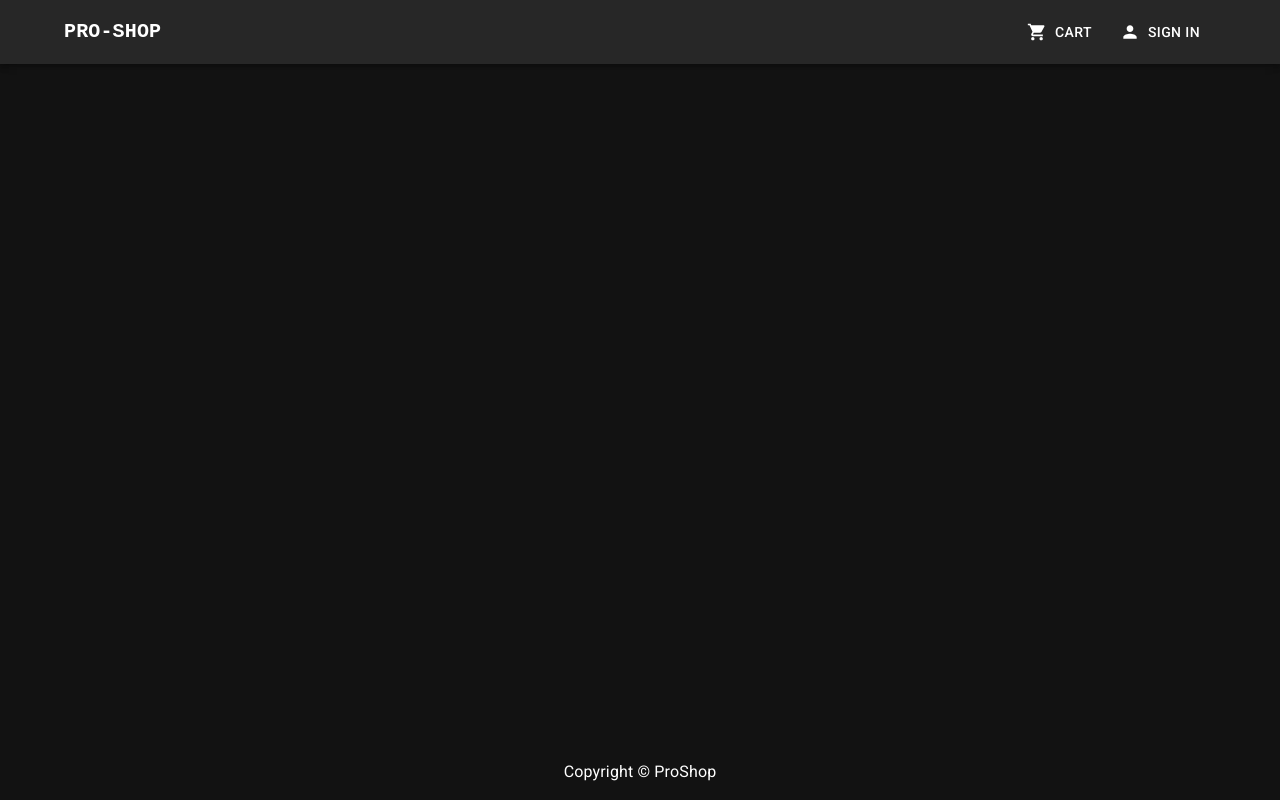
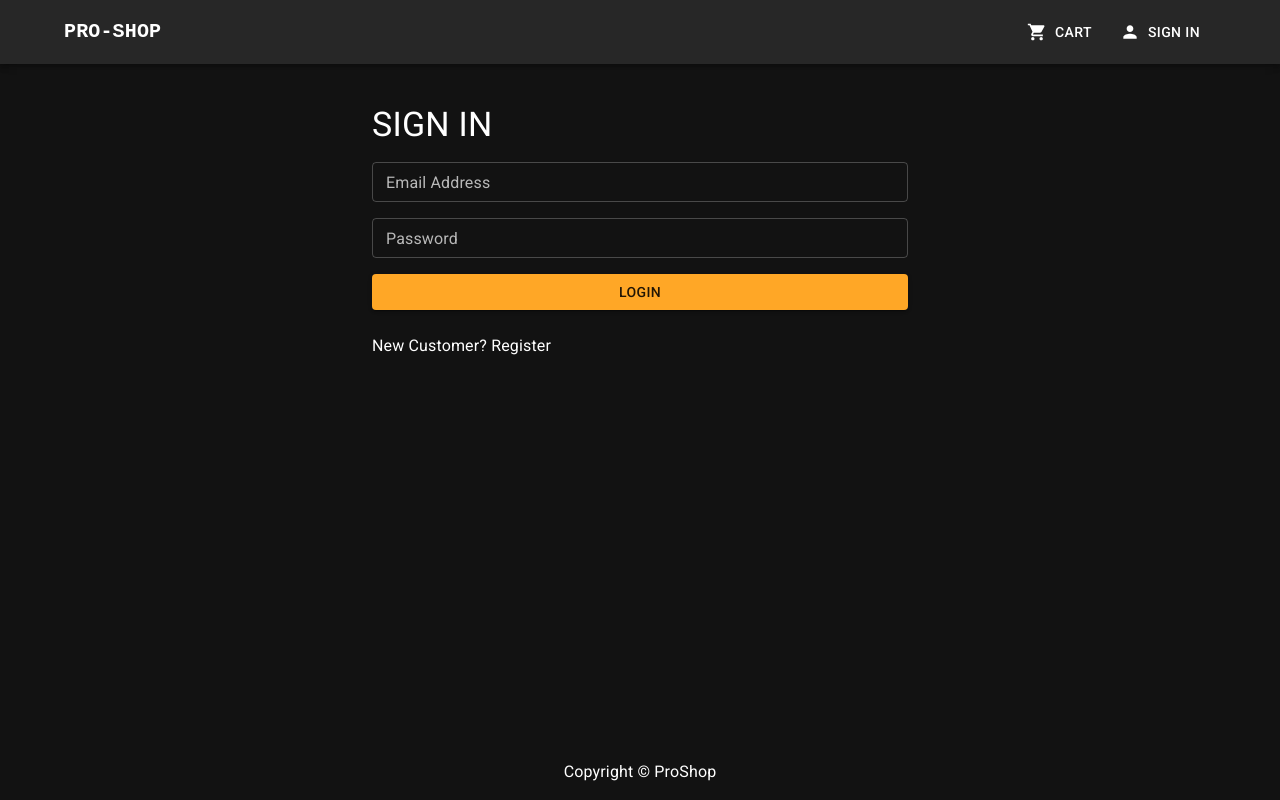
Before and after one commit to sanchit36/Proshop-mern, a React (Create React App) app in the folder frontend/: page /login in a window 1280 px wide. Built offline with nearby package versions, Linux system fonts and the light colour scheme.

Commit message:
created user login screen

```diff
--- a/frontend/src/App.js
+++ b/frontend/src/App.js
@@ -4,6 +4,7 @@ import Footer from './components/Footer';
 import Header from './components/Header';
 import CartScreen from './screens/CartScreen';
 import HomeScreen from './screens/HomeScreen';
+import LoginScreen from './screens/LoginScreen';
 import ProductScreen from './screens/ProductScreen';
 
 const App = () => {
@@ -17,6 +18,7 @@ const App = () => {
             <Route path='/product/:id' element={<ProductScreen />} />
             <Route path='/cart' element={<CartScreen />} />
             <Route path='/cart/:id' element={<CartScreen />} />
+            <Route path='/login' element={<LoginScreen />} />
           </Routes>
         </Container>
       </Box>
--- /dev/null
+++ b/frontend/src/components/FormContainer.js
@@ -0,0 +1,16 @@
+import { Container, Grid } from '@mui/material';
+import React from 'react';
+
+const FormContainer = ({ children }) => {
+  return (
+    <Container>
+      <Grid container sx={{ p: 2 }} justifyContent='center'>
+        <Grid item xs={12} md={6}>
+          {children}
+        </Grid>
+      </Grid>
+    </Container>
+  );
+};
+
+export default FormContainer;
--- /dev/null
+++ b/frontend/src/screens/LoginScreen.js
@@ -0,0 +1,90 @@
+import React, { useEffect, useState } from 'react';
+import { Link, useLocation, useNavigate } from 'react-router-dom';
+import { useDispatch, useSelector } from 'react-redux';
+import Message from '../components/Message';
+import Loader from '../components/Loader';
+import { login } from '../redux/actions/userActions';
+import FormContainer from '../components/FormContainer';
+import { TextField, Typography, Button, Stack } from '@mui/material';
+import { Box } from '@mui/system';
+
+const LoginScreen = () => {
+  const [email, setEmail] = useState('');
+  const [password, setPassword] = useState('');
+
+  const dispatch = useDispatch();
+  const { loading, error, userInfo } = useSelector((state) => state.userLogin);
+
+  const location = useLocation();
+  const redirect = location.search ? location.search.split('=')[1] : '/';
+  const navigator = useNavigate();
+  useEffect(() => {
+    if (userInfo) {
+      navigator(redirect);
+    }
+  }, [navigator, redirect, userInfo]);
+
+  const submitHandler = (e) => {
+    e.preventDefault();
+    dispatch(login(email, password));
+  };
+
+  return (
+    <FormContainer>
+      <Typography variant='h4' component='h1' gutterBottom>
+        SIGN IN
+      </Typography>
+      {error && <Message severity='error'>{error}</Message>}
+      {loading && <Loader />}
+
+      <Stack
+        component={'form'}
+        spacing={2}
+        onSubmit={submitHandler}
+        sx={{ mt: 2 }}
+      >
+        <TextField
+          margin='dense'
+          size='small'
+          fullWidth
+          variant='outlined'
+          type='email'
+          label='Email Address'
+          value={email}
+          onChange={(e) => setEmail(e.target.value)}
+        />
+        <TextField
+          margin='dense'
+          size='small'
+          fullWidth
+          variant='outlined'
+          type='password'
+          label='Password'
+          value={password}
+          onChange={(e) => setPassword(e.target.value)}
+        />
+
+        <Button
+          fullWidth
+          type='submit'
+          variant='contained'
+          color='warning'
+          disabled={loading}
+        >
+          Login
+        </Button>
+      </Stack>
+
+      <Box sx={{ py: 3 }}>
+        <Typography>
+          New Customer?{' '}
+          <Link to={redirect ? `/register?redirect=${redirect}` : '/register'}>
+            Register
+          </Link>
+        </Typography>
+      </Box>
+    </FormContainer>
+  );
+};
+
+export default LoginScreen;
```
